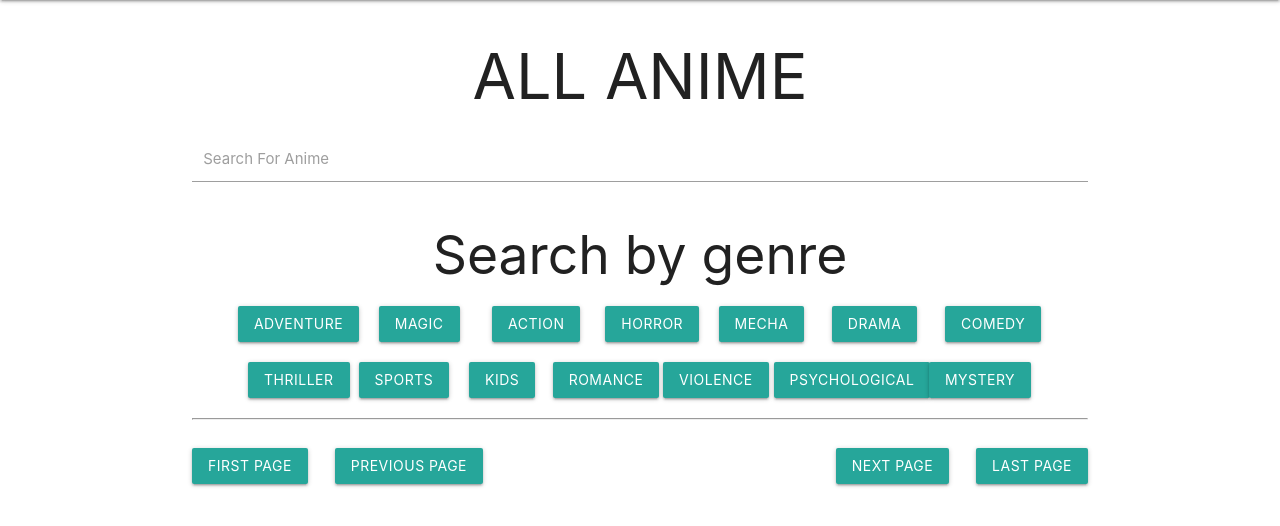
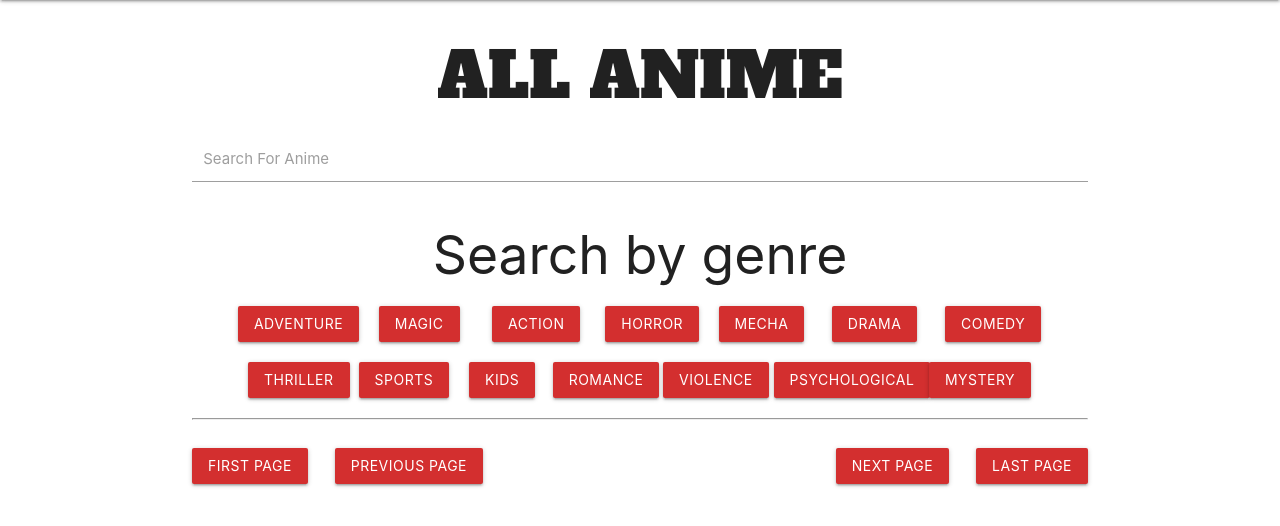
Before and after one commit to n8dizonmustard/fanime, a Django app: page /next/1 in a window 1280 px wide. Shown: the part 64-590 px from the top of the page. Run offline with Django 3.2, Linux system fonts and the light colour scheme; data that the repository does not hold is empty.

Commit message:
Changed some colors, added some div containers around code in Detail.html, Profile.html. Feel free to override if need be Nate

```diff
--- a/fanime/fanime_app/static/css/style.css
+++ b/fanime/fanime_app/static/css/style.css
@@ -22,3 +22,7 @@ body {
     font-family: 'Alfa Slab One', cursive;
 
   }
+  h1{
+    font-family: 'Alfa Slab One', cursive;
+
+  }
--- a/fanime/fanime_app/templates/next.html
+++ b/fanime/fanime_app/templates/next.html
@@ -18,43 +18,43 @@
 
     <div class="col s1" style="margin-left: 5%; margin-right:7%;">
         <form action="{% url 'categories' 'adventure' %}">
-            <button type="submit" class="btn">ADVENTURE</button>
+            <button type="submit" class="btn red darken-2">ADVENTURE</button>
         </form>
     </div>
 
     <div class="col s1" style="margin-right:4%;">
         <form action="{% url 'categories' 'magic' %}">
-            <button type="submit" class="btn">MAGIC</button>
+            <button type="submit" class="btn red darken-2">MAGIC</button>
         </form>
     </div>
 
     <div class="col s1" style="margin-right:4%;">
         <form action="{% url 'categories' 'action' %}">
-            <button type="submit" class="btn">ACTION</button>
+            <button type="submit" class="btn red darken-2">ACTION</button>
         </form>
     </div>
 
     <div class="col s1" style="margin-right:4%;">
         <form action="{% url 'categories' 'horror' %}">
-            <button type="submit" class="btn">HORROR</button>
+            <button type="submit" class="btn red darken-2">HORROR</button>
         </form>
     </div>
 
     <div class="col s1" style="margin-right:4%;">
         <form action="{% url 'categories' 'mecha' %}">
-            <button type="submit" class="btn">MECHA</button>
+            <button type="submit" class="btn red darken-2">MECHA</button>
         </form>
     </div>
 
     <div class="col s1" style="margin-right:4%;">
         <form action="{% url 'categories' 'drama' %}">
-            <button type="submit" class="btn">DRAMA</button>
+            <button type="submit" class="btn red darken-2">DRAMA</button>
         </form>
     </div>
 
     <div class="col s1" style="margin-right:4%;">
         <form action="{% url 'categories' 'comedy' %}">
-            <button type="submit" class="btn">COMEDY</button>
+            <button type="submit" class="btn red darken-2">COMEDY</button>
         </form>
     </div>
 
@@ -62,38 +62,38 @@
 <div class="row">
 <div class="col s1" style="margin-left:5%; margin-right:4%;">
     <form action="{% url 'categories' 'thriller' %}">
-        <button type="submit" class="btn">THRILLER</button>
+        <button type="submit" class="btn red darken-2">THRILLER</button>
     </form>
 </div>
 
 <div class="col s1" style="margin-right:4%;">
     <form action="{% url 'categories' 'sports' %}">
-        <button type="submit" class="btn">SPORTS</button>
+        <button type="submit" class="btn red darken-2">SPORTS</button>
     </form>
 </div>
 <div class="col s1" style="margin-right:1%;">
     <form action="{% url 'categories' 'kids' %}">
-        <button type="submit" class="btn">KIDS</button>
+        <button type="submit" class="btn red darken-2">KIDS</button>
     </form>
 </div>
 <div class="col s1" style="margin-right:4%;">
     <form action="{% url 'categories' 'romance' %}">
-        <button type="submit" class="btn">ROMANCE</button>
+        <button type="submit" class="btn red darken-2">ROMANCE</button>
     </form>
 </div>
 <div class="col s1" style="margin-right:4%;">
     <form action="{% url 'categories' 'violence' %}">
-        <button type="submit" class="btn">VIOLENCE</button>
+        <button type="submit" class="btn red darken-2">VIOLENCE</button>
     </form>
 </div>
 <div class="col s1" style="margin-right:9%;">
     <form action="{% url 'categories' 'psychological' %}">
-        <button type="submit" class="btn">PSYCHOLOGICAL</button>
+        <button type="submit" class="btn red darken-2">PSYCHOLOGICAL</button>
     </form>
 </div>
 <div class="col s1" style="margin-right:4%;">
     <form action="{% url 'categories' 'mystery' %}">
-        <button type="submit" class="btn">MYSTERY</button>
+        <button type="submit" class="btn red darken-2">MYSTERY</button>
     </form>
 </div>
 </div>
@@ -115,18 +115,18 @@
 <!-- buttons to jump through pages -->
 <div class="row">
 <form class="left" action="{% url 'first' %}" >
-    <button class="btn">First Page</button>
+    <button class="btn red darken-2">First Page</button>
 </form>
 <form class="left" style="margin-left:3%;"action="{% url 'previous' page %}" >
-    <button class="btn">Previous Page</button>
+    <button class="btn red darken-2">Previous Page</button>
 </form>
 
 <form class="right" style="margin-left:3%;" action="{% url 'last' %}" >
-    <button class="btn">Last Page</button>
+    <button class="btn red darken-2">Last Page</button>
 
 </form>
 <form class="right" action="{% url 'next' page %}" >
-    <button class="btn">Next Page</button>
+    <button class="btn red darken-2">Next Page</button>
 </form>
 </div>
 {% endblock %}
--- a/fanime/fanime_app/templates/profile.html
+++ b/fanime/fanime_app/templates/profile.html
@@ -26,7 +26,7 @@
     <p> About: {{profile.about}}</p>
 
     <form action="{% url 'profile_update' profile.id %}">
-    <button type="submit" class="btn">Edit Profile</button>
+        <button type="submit" class="btn red darken-2">Edit Profile</button>
     </form>
     {%endfor%}
 </div>
```
Also changed, not shown: fanime/fanime_app/templates/category.html (+12 -9 lines), fanime/fanime_app/templates/detail.html (+13 -5 lines). Lines whose indentation alone changed are shown as unchanged.
